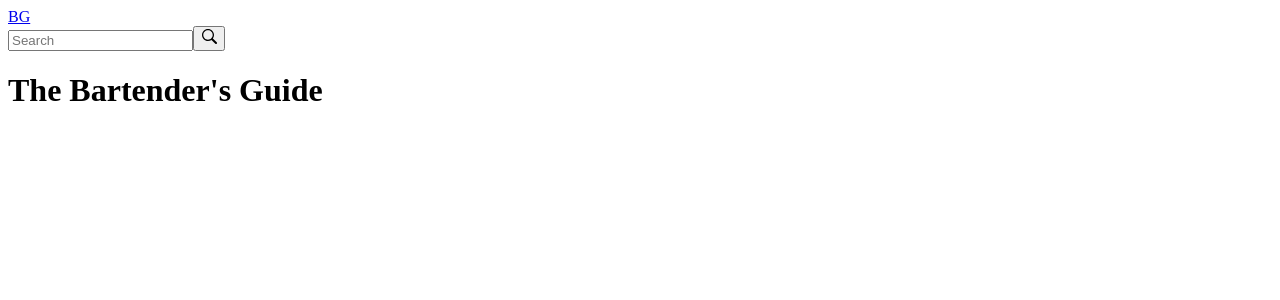
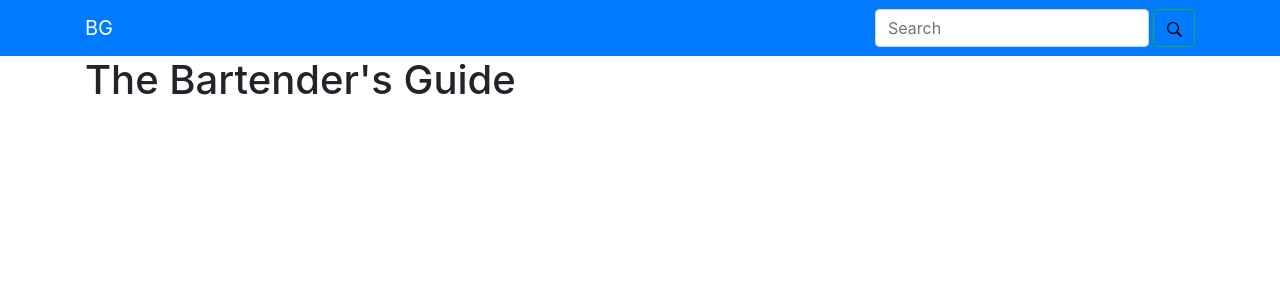
Before and after one commit to krisheinrich/bartenders-guide, a Next.js app: page / in a window 1280 px wide. Shown: the top 300 px of the page. Built offline with nearby package versions, Linux system fonts and the light colour scheme.

Commit message:
Add main layout to index

```diff
--- a/pages/index.jsx
+++ b/pages/index.jsx
@@ -1,10 +1,9 @@
-import NavBar from '../components/navbar';
+import MainLayout from '../layouts/main';
 
 const Home = () => (
-  <div>
-    <NavBar />
+  <MainLayout>
     <h1>The Bartender's Guide</h1>
-  </div>
+  </MainLayout>
 );
 
 export default Home;
```
